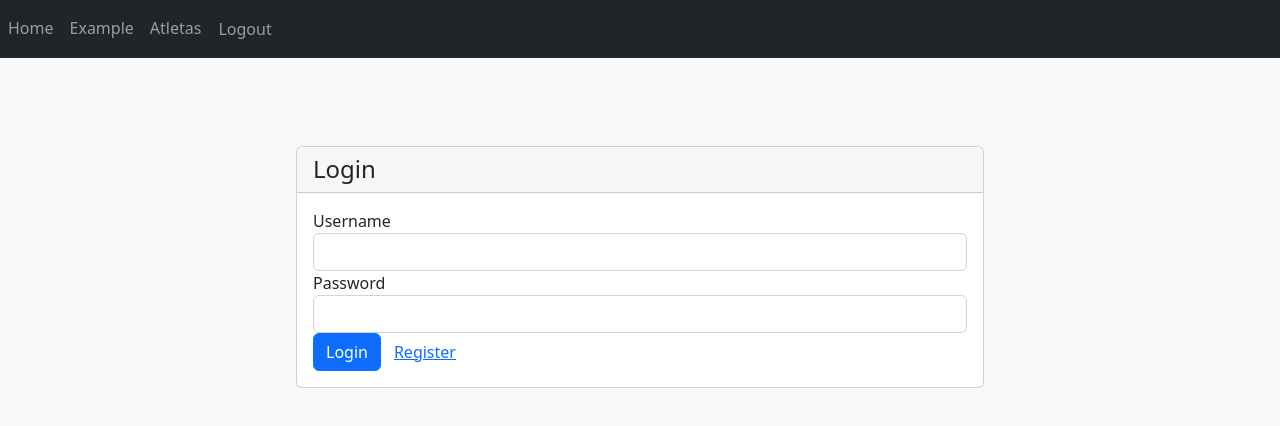
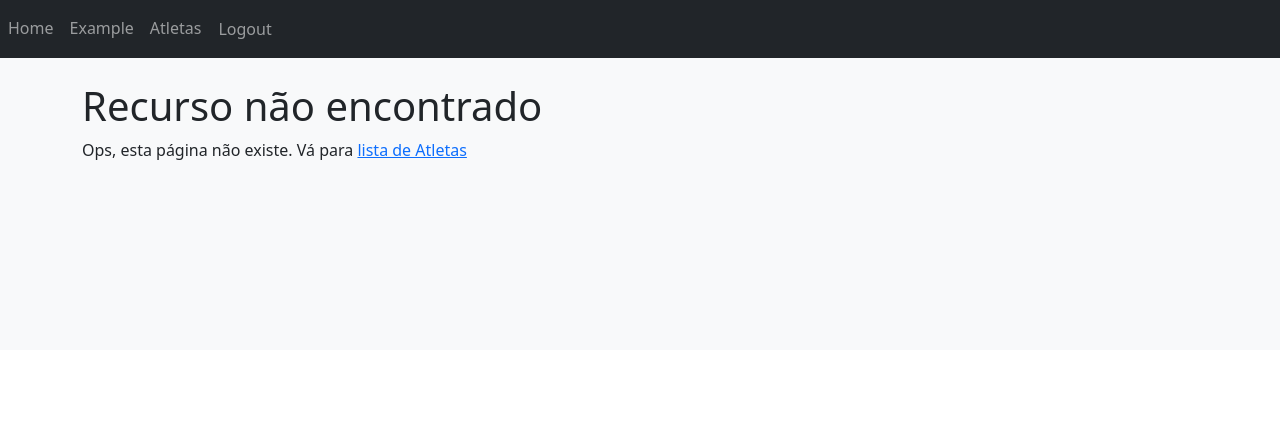
Before and after one commit to kendo-londrina/front, a Vue app: page /account/register in a window 1280 px wide. Before the commit this address led to /account/login. Shown: the top 426 px of the page. Built offline with nearby package versions, Linux system fonts and the light colour scheme.

Commit message:
feat: pagina nao encontrada

```diff
--- /dev/null
+++ b/src/views/NotFound.vue
@@ -0,0 +1,9 @@
+<template>
+    <div>
+        <h1>Recurso não encontrado</h1>
+        <p>
+            Ops, esta página não existe. Vá para
+            <router-link to="/atletas">lista de Atletas</router-link>
+        </p>
+    </div>
+</template>
--- a/src/views/index.ts
+++ b/src/views/index.ts
@@ -1,2 +1,3 @@
 export { default as Home } from '@/views/Home.vue';
 export { default as Example } from '@/views/Example.vue';
+export { default as NotFound } from '@/views/NotFound.vue';
```
Also changed, not shown: src/router/index.ts (+3 -4 lines), 1 other file (tests, documents, lock files or other folders).
